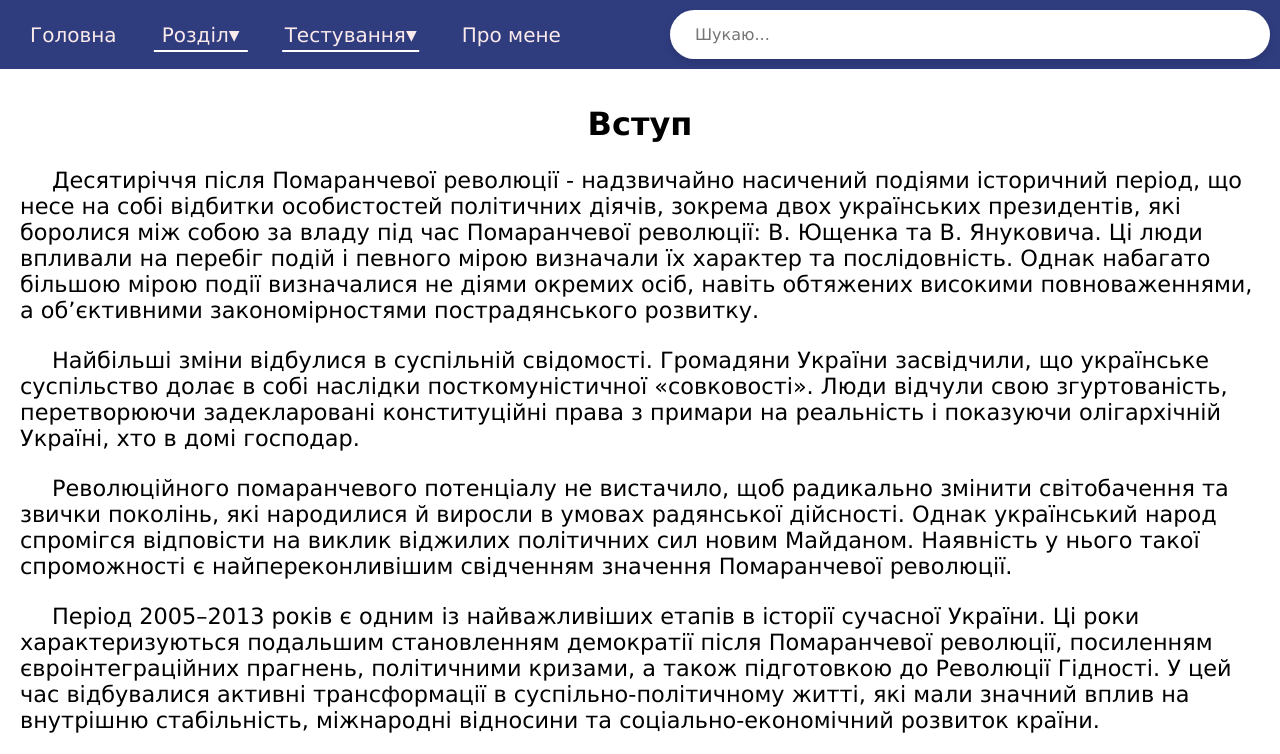
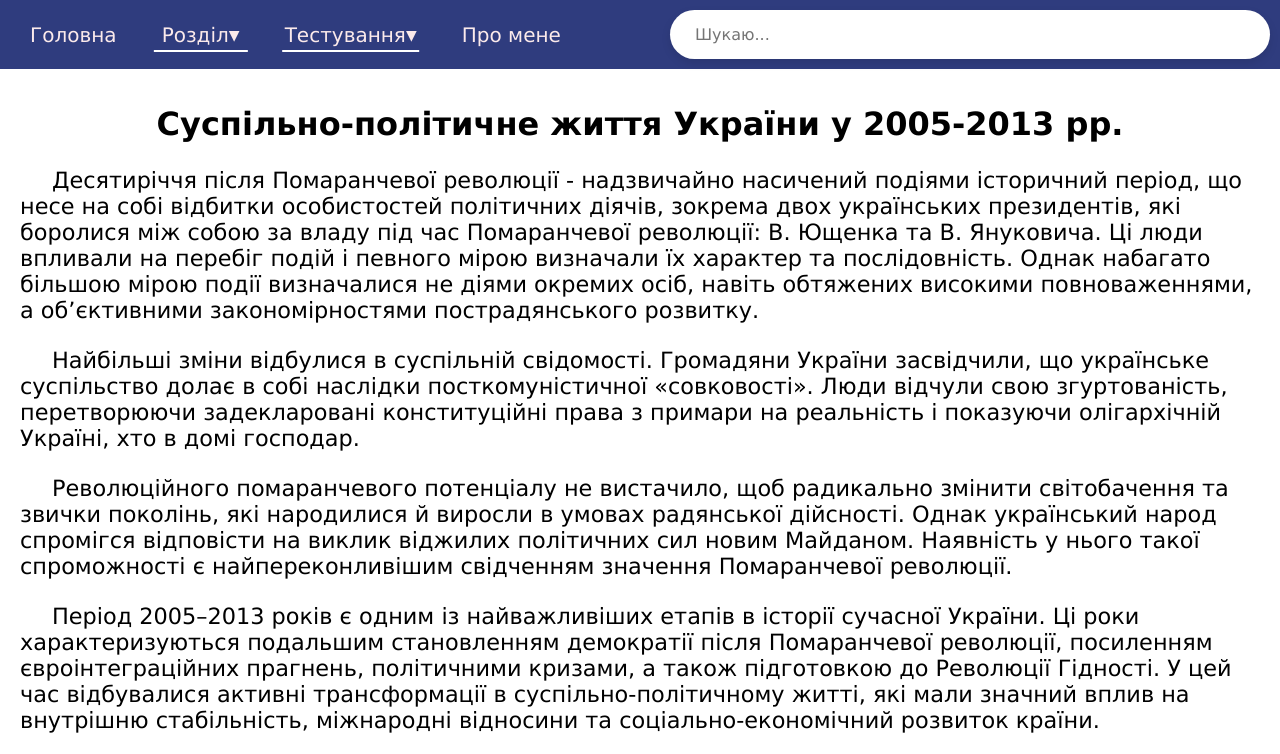
Before and after one commit to Mart1ni0/History, a plain HTML site: page view/topic3.html in a window 1280 px wide. Shown: the top 754 px of the page. Drawn offline with Linux system fonts and the light colour scheme.

Commit message:
Update topic3.html

```diff
--- a/view/topic3.html
+++ b/view/topic3.html
@@ -39,7 +39,7 @@
     </nav>
 
     <main>
-        <h1>Вступ</h1>
+        <h1>Суспільно-політичне життя України у 2005-2013 рр.</h1>
         <p>Десятиріччя після Помаранчевої революції - надзвичайно насичений подіями історичний період, що несе на собі
             відбитки особистостей політичних діячів, зокрема двох українських президентів, які боролися між собою за
             владу під час Помаранчевої революції: В. Ющенка та В. Януковича. Ці люди впливали на перебіг подій і певного
```
